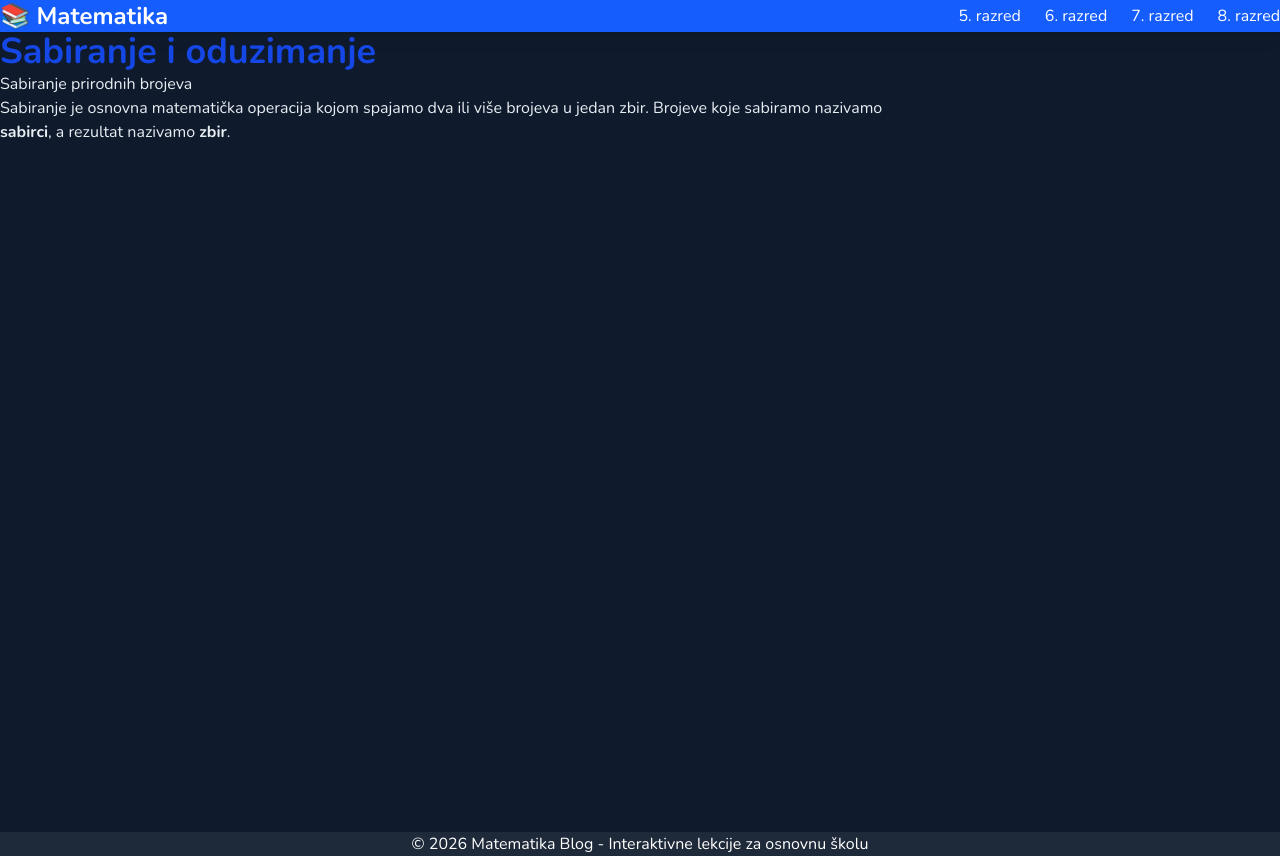
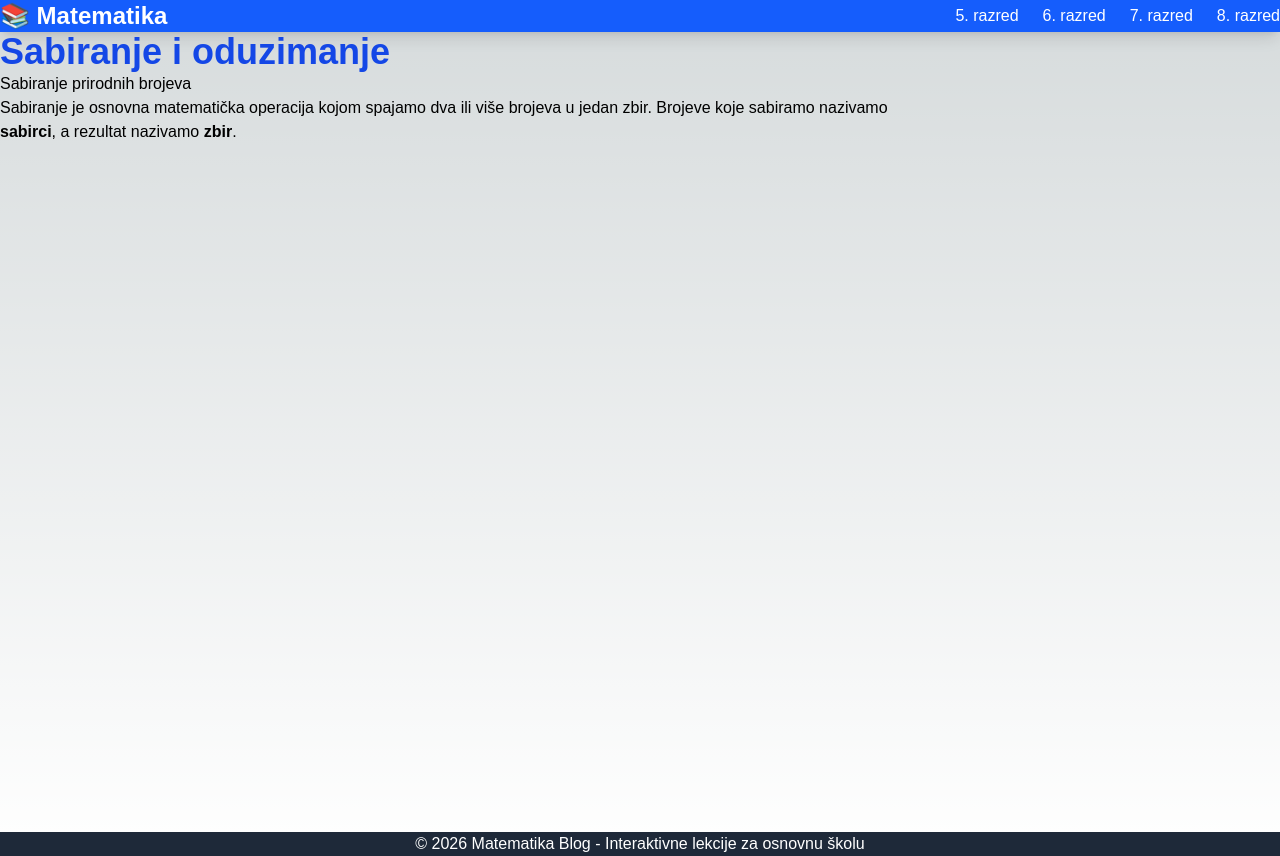
Before and after one commit to gegeeem/mathBlog, a Next.js app: page /razredi/peti/susedni-uglovi in a window 1280 px wide. Built offline with nearby package versions, Linux system fonts and the light colour scheme; a web font is replaced by a local one.

Commit message:
remv style

```diff
--- a/app/razredi/peti/susedni-uglovi/susedni.css
+++ b/app/razredi/peti/susedni-uglovi/susedni.css
@@ -18,13 +18,6 @@
 
 * { box-sizing: border-box; margin: 0; padding: 0; }
 
-body {
-  font-family: 'Nunito', sans-serif;
-  background: var(--bg);
-  color: var(--text);
-  min-height: 100vh;
-  overflow-x: hidden;
-}
 
 /* ─── HEADER ─── */
 .header {
```
